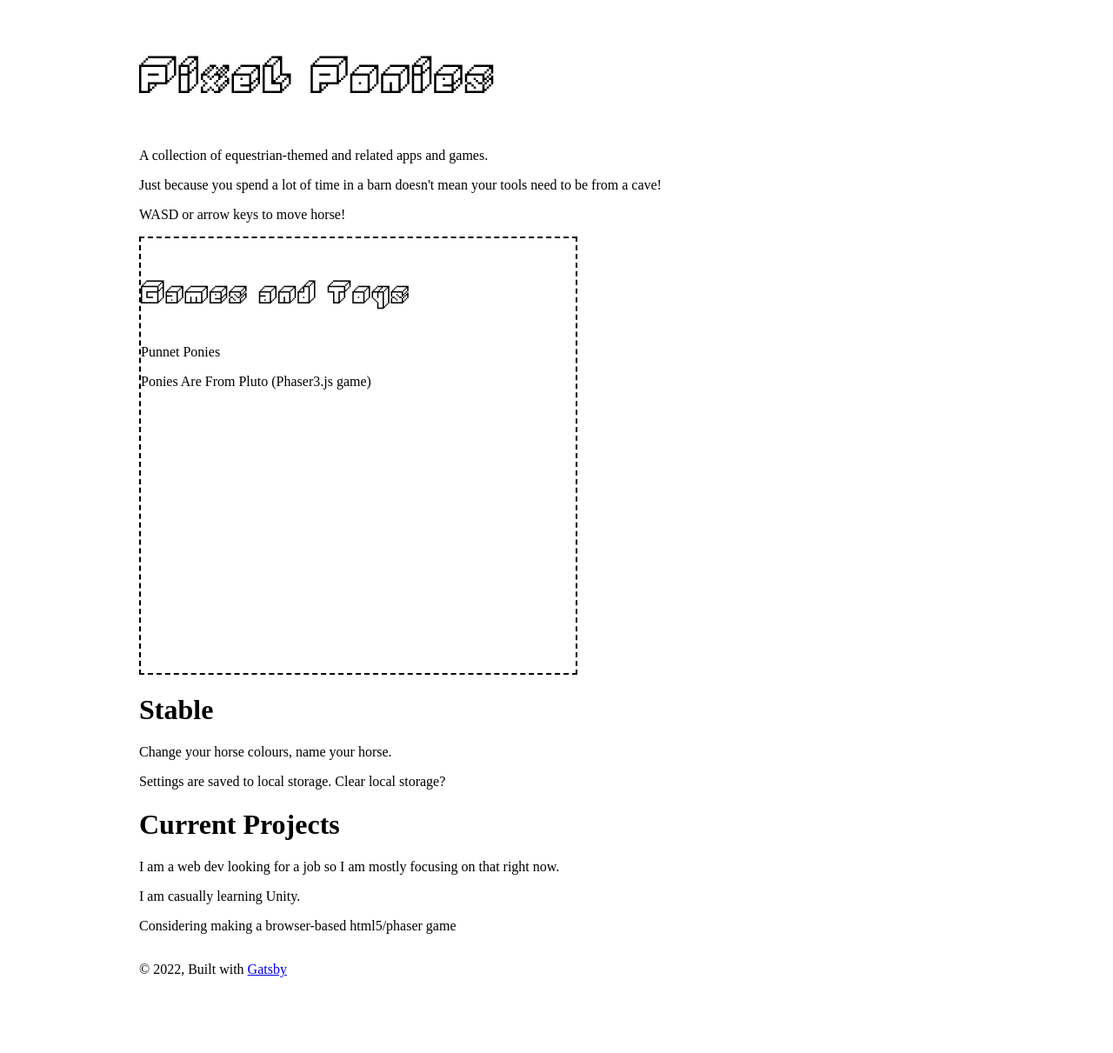
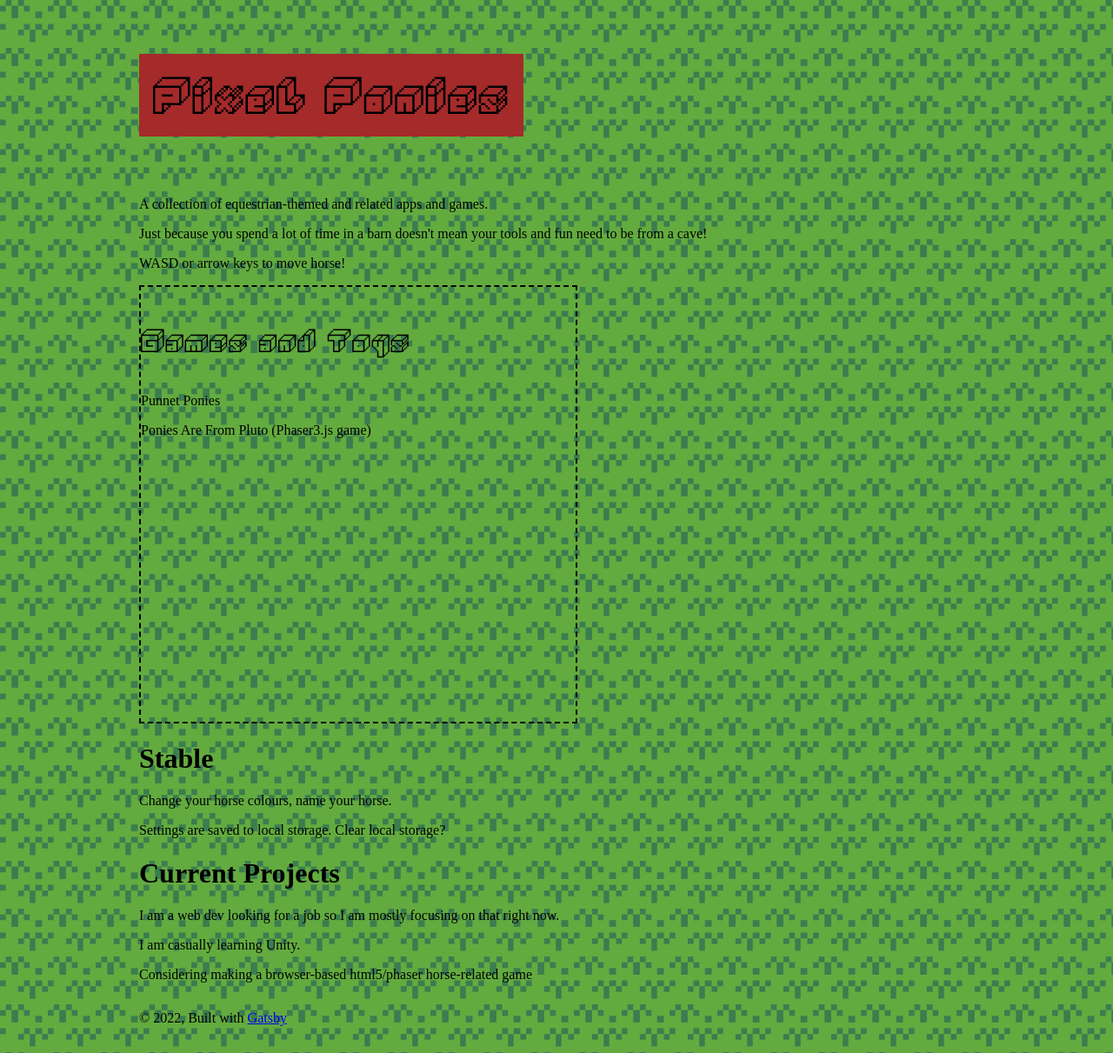
Before and after one commit to jennego/pixel-ponies-website, a Gatsby site: page / in a window 1280 px wide. Shown: the whole page at 87% size. Before the commit the page ends 1155 px from the top, so only its background shows below. Built offline with nearby package versions, Linux system fonts and the light colour scheme; Gatsby itself is replaced by a stand-in of ours.

Commit message:
add grass. Still need to add horse and a wood texture for sign.

```diff
--- a/src/components/layout.css
+++ b/src/components/layout.css
@@ -1,12 +1,20 @@
 @font-face {
   font-family: threedpixel;
   src: url(../images/3D-Thirteen-Pixel-Fonts.ttf);
+}
+
+body {
+  background: url(../images/grass3.png);
+  background-size: 110px;
 }
 
 .heading {
   font-family: threedpixel;
   font-size: 80px;
   font-weight: normal;
+  background-color: brown;
+  padding: 1rem;
+  display: inline-block;
 }
 
 .heading2 {
--- a/src/pages/index.js
+++ b/src/pages/index.js
@@ -11,8 +11,8 @@ const IndexPage = () => (
     <h1 className="heading">Pixel Ponies</h1>
     <p> A collection of equestrian-themed and related apps and games.</p>
     <p>
-      Just because you spend a lot of time in a barn doesn't mean your tools
-      need to be from a cave!
+      Just because you spend a lot of time in a barn doesn't mean your tools and
+      fun need to be from a cave!
     </p>
     <p> WASD or arrow keys to move horse!</p>
 
@@ -29,12 +29,11 @@ const IndexPage = () => (
 
     <h1>Current Projects </h1>
     <p>
-      {" "}
       I am a web dev looking for a job so I am mostly focusing on that right
-      now.{" "}
+      now.
     </p>
     <p> I am casually learning Unity.</p>
-    <p> Considering making a browser-based html5/phaser game</p>
+    <p> Considering making a browser-based html5/phaser horse-related game</p>
   </Layout>
 )
 
```
Also changed, not shown: src/images/grass.png (added), src/images/grass3.png (added), src/images/small_grass.png (added).
